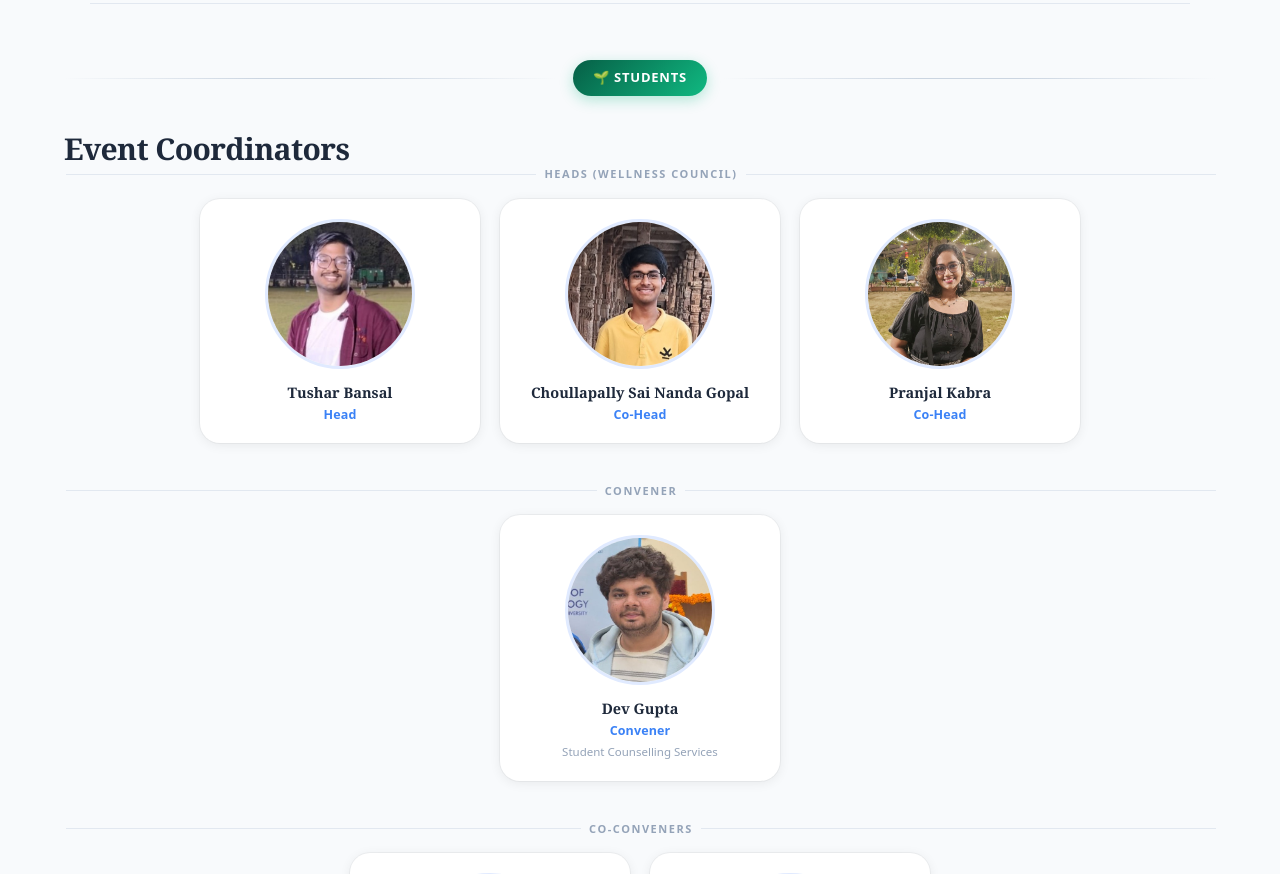
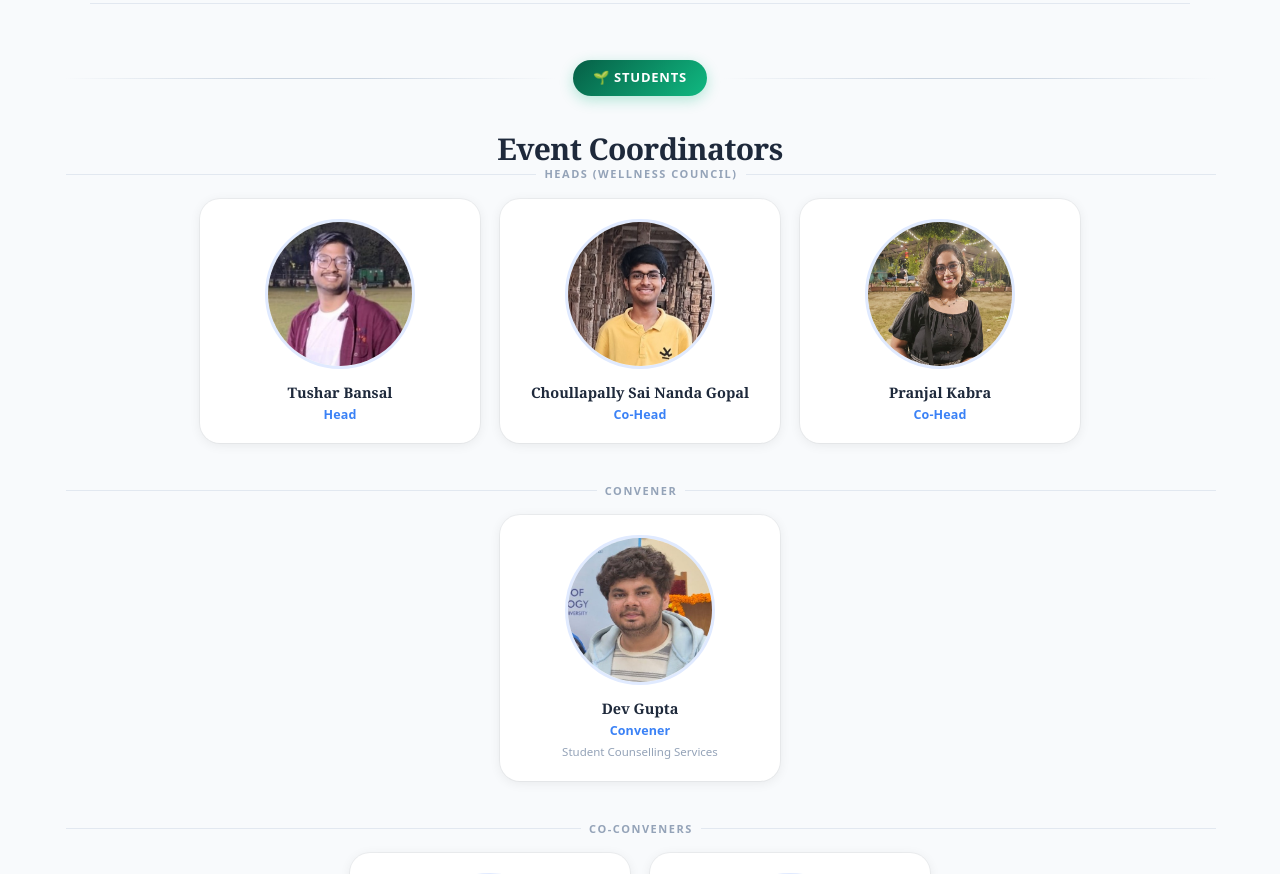
Before and after one commit to SuryanshDixit/scs-wellness-workshop-2026, a Next.js app: page /team in a window 1280 px wide. Shown: the part 1460-2334 px from the top of the page. Built offline with nearby package versions, Linux system fonts and the light colour scheme; a web font is replaced by a local one.

Commit message:
Update page.js

```diff
--- a/src/app/team/page.js
+++ b/src/app/team/page.js
@@ -469,7 +469,7 @@ export default function TeamPage() {
 
         {/* Heads */}
         <div className="student-role-group">
-          <h1 className="team-page-title">Event Coordinators</h1>
+          <h1 className="team-page-title text-center">Event Coordinators</h1>
           <p className="role-group-title">Heads (Wellness Council)</p>
           <div className="student-grid cols-3">
             {studentTeam.slice(3, 6).map((m, i) => (
```
